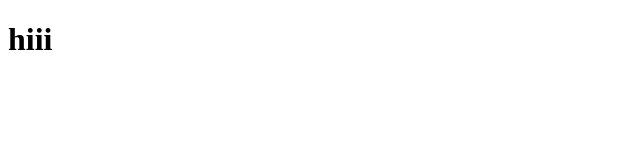
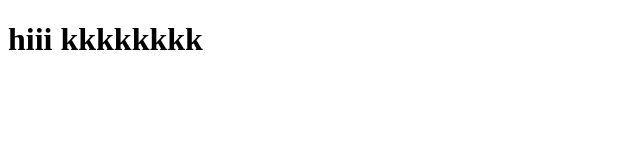
Before and after one commit to kowshika411/MERN, a plain HTML site: page index.html in a window 1280 px wide. Shown: the whole page, without its empty margins (0-640 px from the left). Drawn offline with Linux system fonts and the light colour scheme.

Commit message:
Update index.html

```diff
--- a/index.html
+++ b/index.html
@@ -1,4 +1,4 @@
 <!DOCTYPE html>
 <html>
-    <h1>hiii</h1>
+    <h1>hiii kkkkkkkk</h1>
 </html>
```
